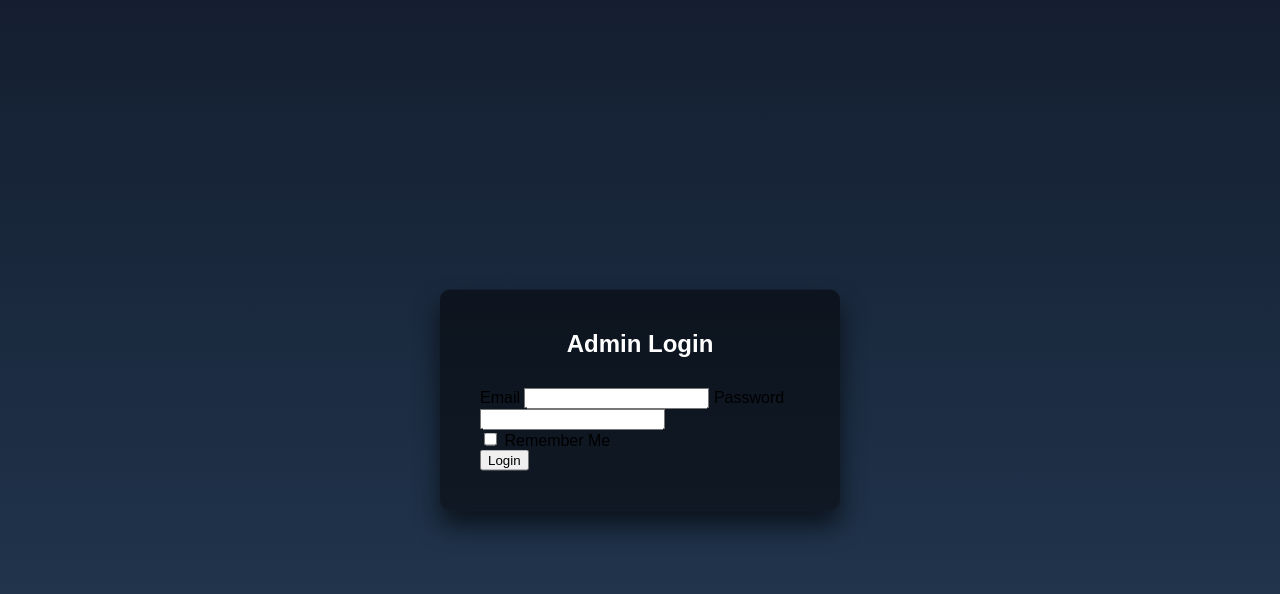
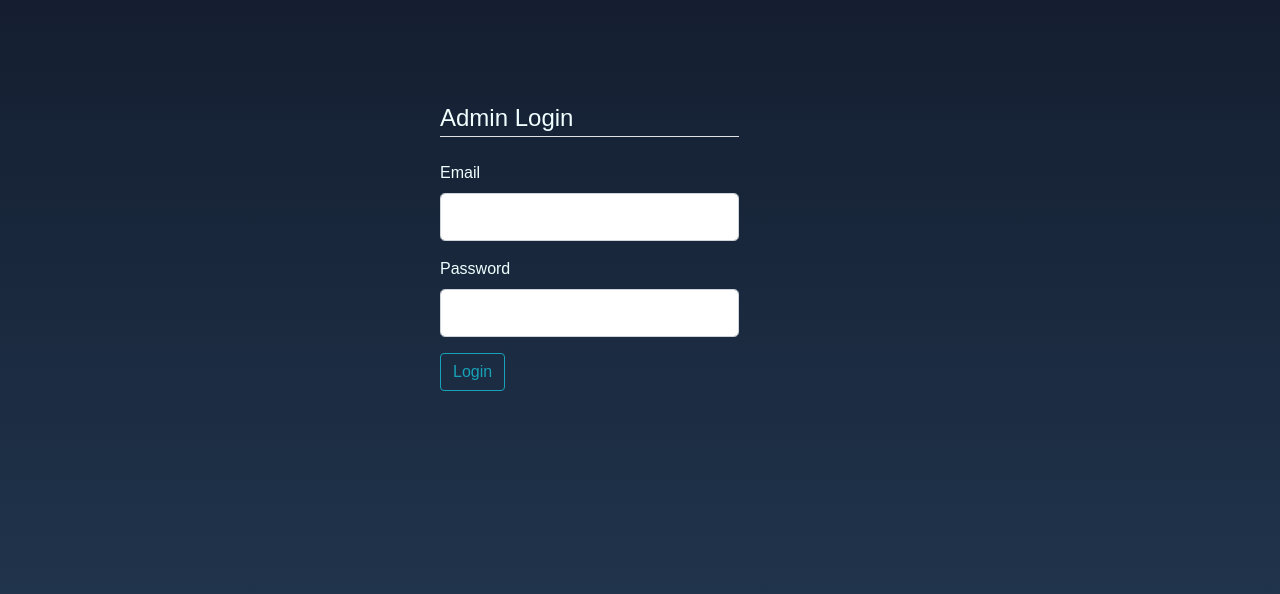
Before and after one commit to asgaraliyev/ASRentACar, a Flask app: page /adminlogin in a window 1280 px wide. Shown: the top 594 px of the page. Run offline with Flask 2, Linux system fonts and the light colour scheme; some libraries are stand-ins or nearby versions.

Commit message:
adminlogin

```diff
--- a/app.py
+++ b/app.py
@@ -2,7 +2,7 @@ from flask import Flask,render_template,url_for,jsonify,request,redirect,make_re
 import json
 from bs4 import BeautifulSoup
 import random
-from datetime import date
+from datetime import date, timedelta
 import datetime
 from flask_babel import Babel,_,gettext
 import os
@@ -20,7 +20,7 @@ from flask_sqlalchemy import SQLAlchemy
 from flask_bcrypt import Bcrypt, generate_password_hash, check_password_hash
 from flask_login import LoginManager, current_user, login_required, logout_user, login_user
 from werkzeug.security import generate_password_hash, check_password_hash
-from datetime import timedelta
+
 app = Flask(__name__)
 app.config['BABEL_DEFAULT_LOCALE']='az'
 app.config['SECRET_KEY'] = '5791628bb0b13ce0c676dfde280ba245'
@@ -267,7 +267,7 @@ def writethismessage(firstname,lastname,email,phone,message):
         }
         data.append(amessage)
         with open("messages/messages.json","w" , encoding='utf8') as file:
-            json.dump(data,file, indent=2)
+            json.dump(data,file, indent=2, ensure_ascii=False)
 @app.route("/takemessage",methods=["POST"])
 def takemessage():
     if request.method=="POST":
@@ -308,7 +308,7 @@ def calc(id):
     if request.method=="POST":
         pick=request.form.get('pick')
         drop=request.form.get('drop')
-        baby=request.form.get('baby')
+        baby = request.form.get('baby')
         obyekt=getObject()
         res = cheking(pick,drop)
         if res[1] is False:
@@ -330,7 +330,7 @@ def writethisresponse(fullname,mail,phone,carid,totalPrice,pickdate,dropdate,bab
         data=file.read()
         file.close()
         data=eval(data)
-        time=str(datetime.datetime.now())
+        time = str(datetime.datetime.now().strftime("%d.%m.%Y, %H:%M"))
         amessage={
             'date':time,
             "fullname":fullname,
@@ -340,12 +340,12 @@ def writethisresponse(fullname,mail,phone,carid,totalPrice,pickdate,dropdate,bab
             "totalPrice":totalPrice,
             "pickdate":pickdate,
             "dropdate":dropdate,
-            "babyseat":babyseat
+            "babyseat": babyseat
         }
         data.append(amessage)
 
         with open("responses/carresponses.json","w",encoding='utf8') as file:
-            json.dump(data,file)
+            json.dump(data,file, indent=2)
             print(data)
 @app.route("/wewillcallyou/<int:carid>/<int:totalPrice>/<string:pickdate>/<string:dropdate>/<string:babyseat>",methods=["POST"])
 def wewillcallyou(carid,totalPrice,pickdate,dropdate,babyseat):
@@ -403,7 +403,6 @@ class CarForm(FlaskForm):
 class LoginForm(FlaskForm):
     username = StringField('Email',validators=[DataRequired()])
     password = PasswordField('Password', validators=[DataRequired()])
-    remember = BooleanField('Remember Me')
     submit = SubmitField('Login')
 
 class UpdateAccount(FlaskForm):
@@ -431,7 +430,7 @@ def adminlogin():
     if form.validate_on_submit():
         admin = User.query.filter_by(username=form.username.data).first()
         if admin and check_password_hash(admin.password, form.password.data):
-            login_user(admin, remember=form.remember.data)
+            login_user(admin)
             return redirect(url_for('adminpanel'))
         else:
             flash(message='istifadeci adi veya sifre yanlisdir', category='danger')
--- a/templates/adminlogin.html
+++ b/templates/adminlogin.html
@@ -3,51 +3,54 @@
 <html lang="en">
 
 <head>
+    <link rel="stylesheet" href="https://maxcdn.bootstrapcdn.com/bootstrap/4.0.0/css/bootstrap.min.css"
+        integrity="sha384-Gn5384xqQ1aoWXA+058RXPxPg6fy4IWvTNh0E263XmFcJlSAwiGgFAW/dAiS6JXm" crossorigin="anonymous">
     <title>Admin Panel Car</title>
     <link rel="stylesheet" href="{{ url_for('static', filename='css/adminlogin.css') }}">
     <script src="https://kit.fontawesome.com/a076d05399.js"></script>
 </head>
 
 <body>
+
+<div class="container" style="width: 500px; transform: translate(50px, 100px); ">
+    <div class="row">
       {% include "flash_message.html" %}
-<div class="login-box">
-  <h2>Admin Login</h2>
   <form method="post">
     {{ form.hidden_tag() }}
-    {{ form.username.label }}
+    <legend class="border-bottom mb-4" style="color: azure;">Admin Login</legend>
+    <div class="form-group">
+                {{ form.username.label(class="form-control-label", style="color: azure;") }}
+
                 {% if form.username.errors %}
-    {{ form.username }}
+                {{ form.username(class="form-control form-control-lg is-invalid") }}
                 <div class="invalid-feedback">
                     {% for error in form.username.errors %}
                     <span>{{ error }}</span>
                     {% endfor %}
                 </div>
                 {% else %}
-    {{ form.username }}
+                {{ form.username(class="form-control form-control-lg") }}
                 {% endif %}
-    {{ form.password.label }}
+            </div>
+            <div class="form-group">
+                {{ form.password.label(class="form-control-label", style="color: azure;") }}
                 {% if form.password.errors %}
-    {{ form.password }}
+                {{ form.password(class="form-control form-control-lg is-invalid") }}
                 <div class="invalid-feedback">
                     {% for error in form.password.errors %}
                     <span>{{ error }}</span>
                     {% endfor %}
                 </div>
                 {% else %}
-    {{ form.password }}
+                {{ form.password(class="form-control form-control-lg") }}
                 {% endif %}
-    <div class="form-check">
-        {{ form.remember }}
-        {{ form.remember.label }}
             </div>
+    </fieldset>
+    <div class="form-group">
             {{ form.submit(class="btn btn-outline-info") }}
-      <span></span>
-      <span></span>
-      <span></span>
-      <span></span>
-
-    </a>
+    </div>
   </form>
+</div>
 </div>
 </body>
 </html>
```
Also changed, not shown: responses/carresponses.json (+35 -1 lines). Lines whose indentation alone changed are shown as unchanged.
